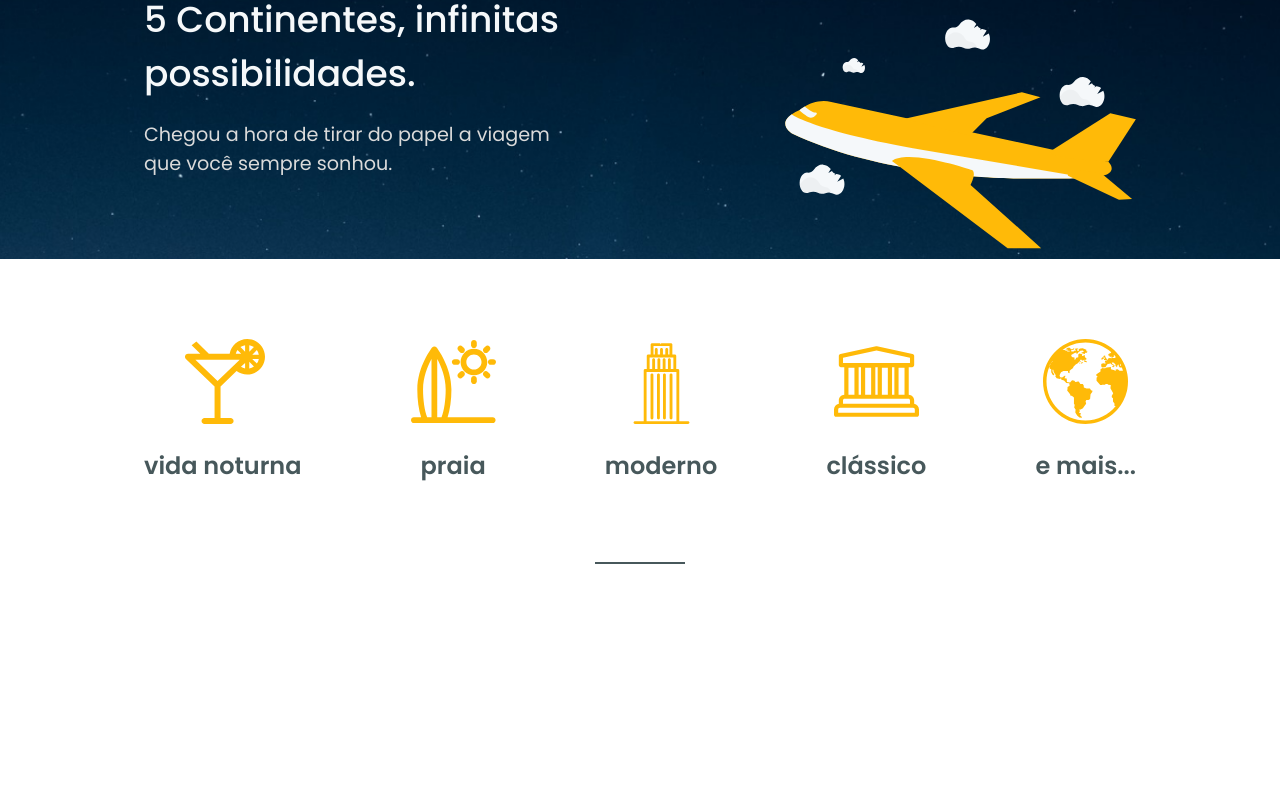
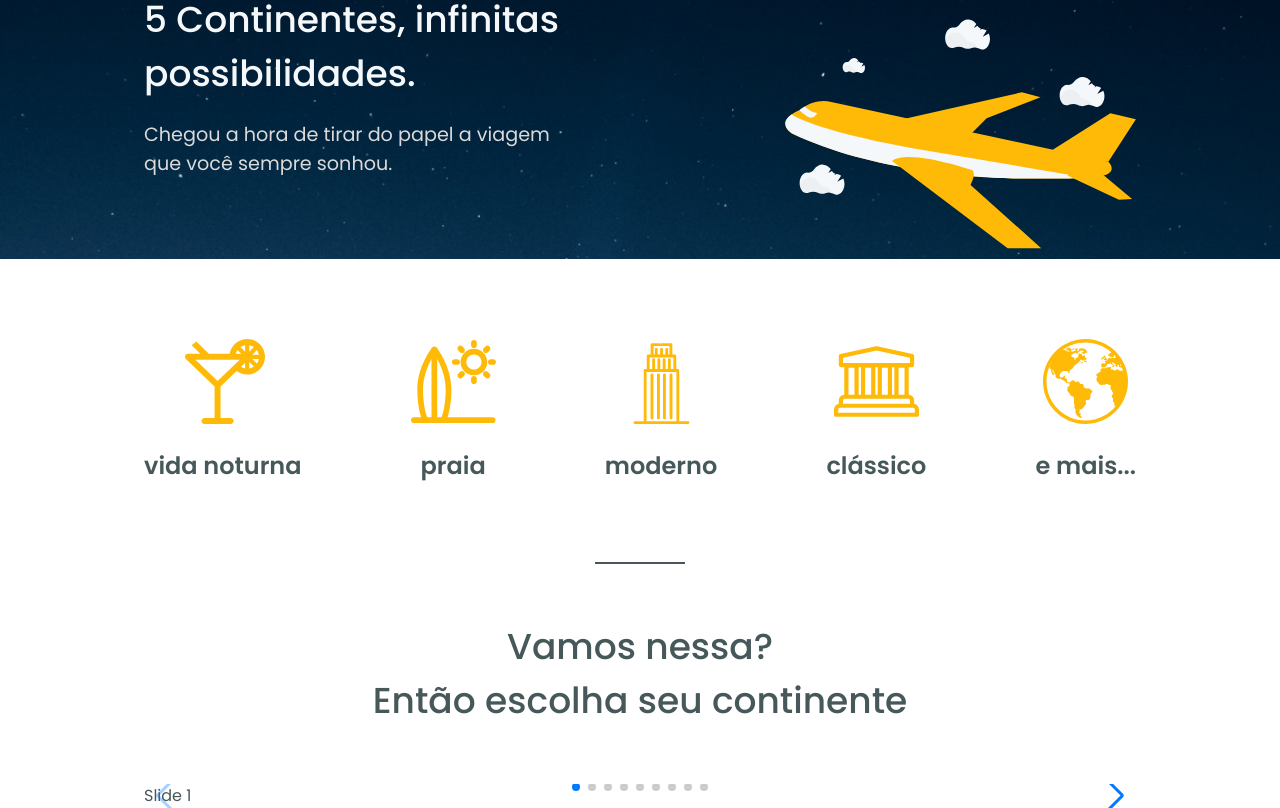
Before and after one commit to BarrosVentura/worldtrip, a Next.js app: page / in a window 1280 px wide. Shown: the part 189-997 px from the top of the page. Before the commit the page ends 800 px from the top, so only its background shows below. Built offline with nearby package versions, Linux system fonts and the light colour scheme.

Commit message:
Add swiper for continents and styles for that section

```diff
--- /dev/null
+++ b/components/ContinentSwiper/index.tsx
@@ -0,0 +1,31 @@
+import { Swiper, SwiperSlide } from "swiper/react";
+import { Navigation, Pagination } from "swiper";
+
+import "swiper/css";
+import "swiper/css/pagination";
+import "swiper/css/navigation";
+export function ContinentSwiper() {
+  return (
+    <Swiper
+      navigation={true}
+      hashNavigation={{
+        watchState: true,
+      }}
+      pagination={{
+        clickable: true,
+      }}
+      modules={[Navigation, Pagination]}
+      className="mySwiper"
+    >
+      <SwiperSlide data-hash="slide1">Slide 1</SwiperSlide>
+      <SwiperSlide data-hash="slide2">Slide 2</SwiperSlide>
+      <SwiperSlide data-hash="slide3">Slide 3</SwiperSlide>
+      <SwiperSlide data-hash="slide4">Slide 4</SwiperSlide>
+      <SwiperSlide data-hash="slide5">Slide 5</SwiperSlide>
+      <SwiperSlide data-hash="slide6">Slide 6</SwiperSlide>
+      <SwiperSlide data-hash="slide7">Slide 7</SwiperSlide>
+      <SwiperSlide data-hash="slide8">Slide 8</SwiperSlide>
+      <SwiperSlide data-hash="slide9">Slide 9</SwiperSlide>
+    </Swiper>
+  );
+}
--- a/pages/index.tsx
+++ b/pages/index.tsx
@@ -9,6 +9,7 @@ import {
   Museum,
   Surf,
 } from "../assets/Icons";
+import { ContinentSwiper } from "../components/ContinentSwiper";
 import { Header } from "../components/Header";
 import { TravelType } from "../components/TravelType";
 
@@ -69,6 +70,24 @@ const Home: NextPage = () => {
           <Earth />
         </TravelType>
       </Flex>
+      <Flex
+        px={36}
+        py={14}
+        flexDir="column"
+        justifyContent="center"
+        alignItems="center"
+        text-align="center"
+      >
+        <Text fontWeight={500} fontSize="4xl">
+          Vamos nessa?
+        </Text>
+        <Text fontWeight={500} fontSize="4xl">
+          Então escolha seu continente
+        </Text>
+      </Flex>
+      <Box px={36}>
+        <ContinentSwiper />
+      </Box>
     </Box>
   );
 };
```
